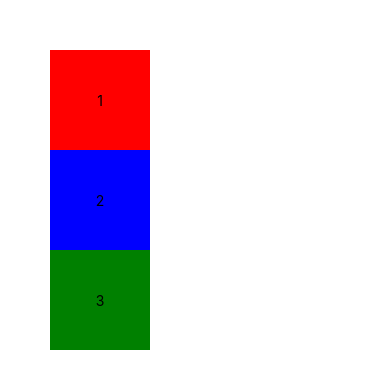
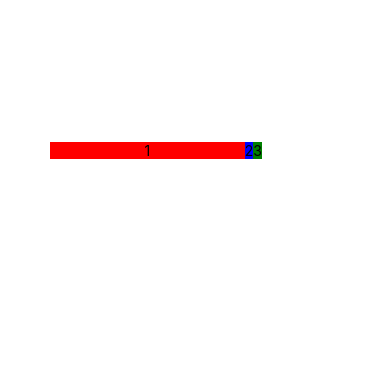
Before and after one commit to dianaramirez16/React-Native-guide, a React Native app: screen / in a window 390 px wide. Shown: the top 388 px of the page. Built offline with nearby package versions, Linux system fonts and the light colour scheme.

Commit message:
flex property fit to proportion

```diff
--- a/App.js
+++ b/App.js
@@ -4,12 +4,17 @@
 
 export default function App() {
   return (
-    <View style={{ padding: 50 }}>
+    <View style={{
+      padding: 50,
+      flexDirection: "row",
+      width:'80%',
+      height: 300,
+      justifyContent:'space-around',
+      alignItems:'center'}}>
       <View
         style={{
           backgroundColor: 'red',
-          width: 100,
-          height: 100,
+          flex: 1,
           justifyContent: 'center',
           alignItems: 'center'
         }}
@@ -19,8 +24,6 @@
       <View
         style={{
           backgroundColor: 'blue',
-          width: 100,
-          height: 100,
           justifyContent: 'center',
           alignItems: 'center'
         }}
@@ -30,8 +33,7 @@
       <View
         style={{
           backgroundColor: 'green',
-          width: 100,
-          height: 100,
+
           justifyContent: 'center',
           alignItems: 'center'
         }}
```
